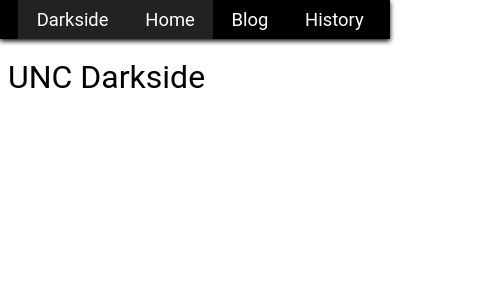
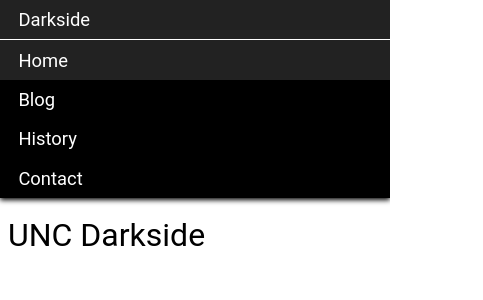
Before and after one commit to UNCDarkside/Darksite, a React app: page / in a window 390 px wide. Shown: the top 300 px of the page, 483 px wide, since content can reach past the window. Built offline with nearby package versions, Linux system fonts and the light colour scheme; the HTML template or start-up script is replaced by a standard one.

Commit message:
Make site mobile-friendly.

```diff
--- a/src/components/Navbar/Navbar.tsx
+++ b/src/components/Navbar/Navbar.tsx
@@ -12,7 +12,10 @@
   font-family: "Roboto", sans-serif;
   font-size: 1.15rem;
   margin-bottom: 1em;
-  padding: 0 1em;
+
+  @media (min-width: ${props => props.theme.breakpoints.sm}) {
+    padding: 0 1em;
+  }
 `;
 
 /**
@@ -20,17 +23,29 @@
  */
 const NavContent = styled.div`
   display: flex;
+  flex-direction: column;
   justify-content: space-between;
   margin: 0 auto;
   max-width: 75rem;
+
+  @media (min-width: ${props => props.theme.breakpoints.sm}) {
+    flex-direction: row;
+  }
 `;
 
 /**
  * Component to hold the list of navigation links.
  */
 const NavLinks = styled.ul`
+  border-top: 1px solid ${props => props.theme.colors.primaryInverted};
   display: flex;
+  flex-direction: column;
   justify-content: end;
+
+  @media (min-width: ${props => props.theme.breakpoints.sm}) {
+    border-top: none;
+    flex-direction: row;
+  }
 `;
 
 interface IProps {
--- a/src/theme.ts
+++ b/src/theme.ts
@@ -1,4 +1,7 @@
 export interface ThemeInterface {
+  breakpoints: {
+    sm: string;
+  };
   colors: {
     primary: string;
     primaryInverted: string;
@@ -13,6 +16,9 @@
  * The default theme for the application.
  */
 const theme: ThemeInterface = {
+  breakpoints: {
+    sm: "480px"
+  },
   colors: {
     primary: "black",
     primaryInverted: "white"
--- a/webpack.config.js
+++ b/webpack.config.js
@@ -26,6 +26,7 @@
     appMountId: "app",
     inject: false,
     links: ["https://fonts.googleapis.com/css?family=Open+Sans|Roboto"],
+    mobile: true,
     template: require("html-webpack-template")
   })
 );
```
Also changed, not shown: 1 other file (tests, documents, lock files or other folders).
